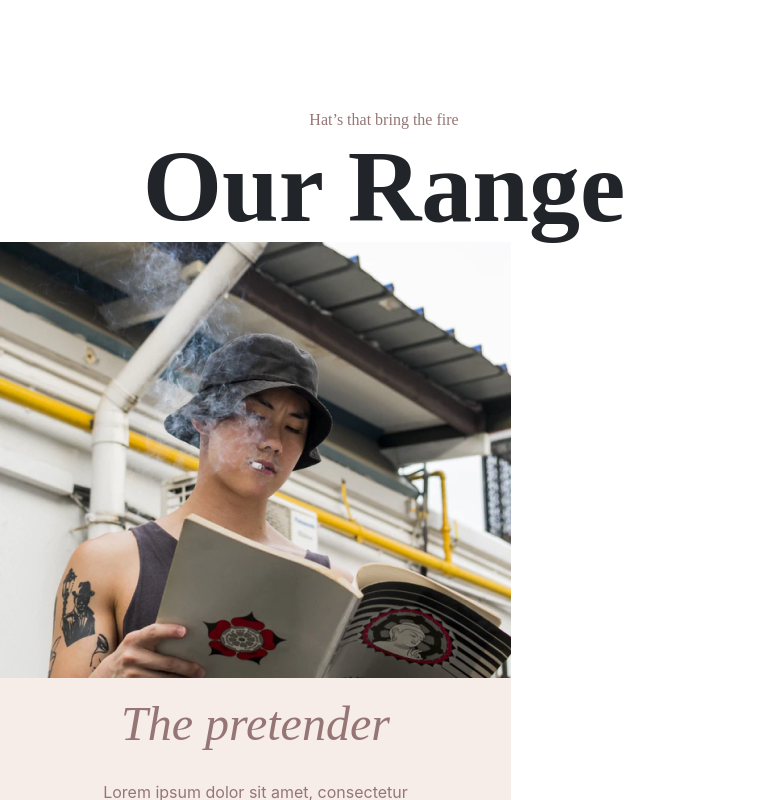
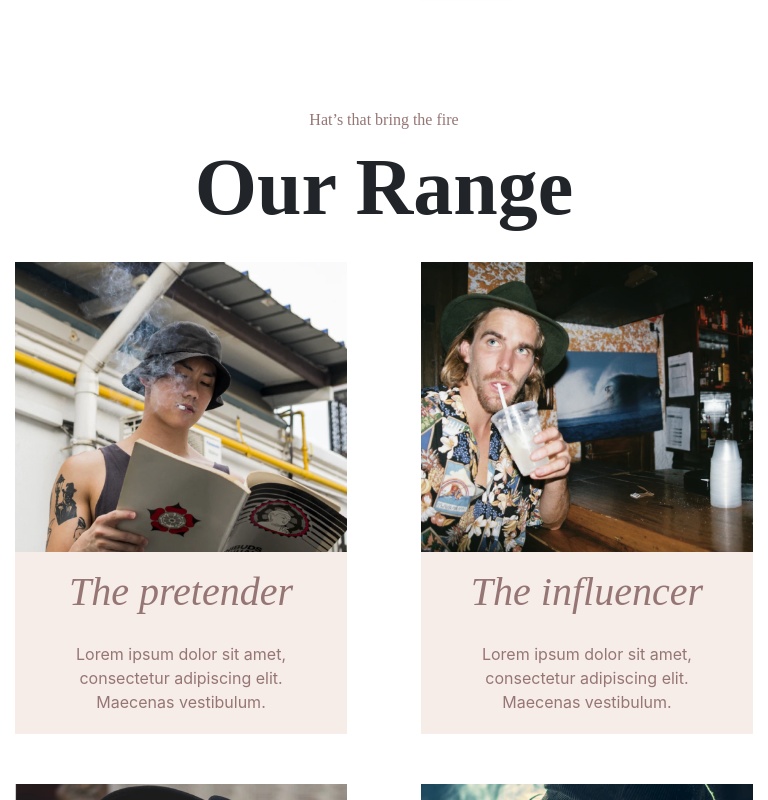
Before and after one commit to iiikova/madHatters-web, an Angular app: page / in a window 768 px wide. Shown: the part 1380-2180 px from the top of the page. Built offline with nearby package versions, Linux system fonts and the light colour scheme.

Commit message:
resp range comp

```diff
--- a/src/app/app.component.html
+++ b/src/app/app.component.html
@@ -4,4 +4,4 @@
 <app-range></app-range>
 <app-quote></app-quote>
 <app-newsletter></app-newsletter>
-<app-footer></app-footer>
+<!-- <app-footer></app-footer> -->
--- a/src/app/components/range/range.component.scss
+++ b/src/app/components/range/range.component.scss
@@ -8,8 +8,9 @@
 .section-brands {
   padding-top: 100px;
   padding-bottom: 100px;
+  margin-left: 15px;
+  margin-right: 15px;
   text-align: center;
-    box-sizing: border-box;
   .subtitle {
     font-family: Poppins;
     font-size: 16px;
@@ -18,11 +19,9 @@
     line-height: 24px;
     letter-spacing: 0em;
     color: #967675;
-
   }
   .title {
     font-family: Playfair Display;
-        font-size: 102px;
     font-style: normal;
     font-weight: 700;
     line-height: 110px;
@@ -30,47 +29,124 @@
   .brands-items {
     display: flex;
     justify-content: space-between;
-        flex-wrap: wrap;
     .item {
-            display: flex;
-            flex-direction: column;
-            justify-content: center;
-            width: 511px;
+      margin-bottom: 50px;
       .img {
         img {
           width: 100%;
         }
       }
       .content {
-                margin-top: -10px;
-                background: #F6ECE8;
+        background: #f6ece8;
         .content-title {
           font-family: Playfair Display;
           font-size: 48px;
           font-style: italic;
           font-weight: 400;
-                        color:  #967675;
+          color: #967675;
           padding: 10px 0px 0 0;
         }
         .content-subtitle {
-                        color:  #967675;
-                        text-align: center;
-                        padding: 20px 100px 30px 100px;
+          color: #967675;
+          padding: 20px 20px;
         }
       }
     }
-        .item:nth-child(2), .item:nth-child(4) {
-            margin-top: 150px;
-        }
-
-
   }
   .more {
     padding: 50px;
     font-size: 56px;
-        background-image: url('../../../assets/images/More.svg');
+    background-image: url("../../../assets/images/More.svg");
     background-repeat: no-repeat;
     background-position: center;
   }
+}
+
+// X-Small devices (portrait phones, less than 576px)
+// No media query for `xs` since this is the default in Bootstrap
+
+// Small devices (landscape phones, 576px and up)
+@media (max-width: 425px) {
+  .section-brands {
+    .title {
+      font-size: 60px;
+    }
+    .brands-items {
+      display: flex;
+      flex-direction: column;
+      justify-content: center;
+      .item {
+        margin-bottom: 20px;
+      }
+    }
+  }
+}
+
+// Medium devices (tablets, 768px and up)
+@media (min-width: 768px) {
+  .section-brands {
+    .title {
+      font-size: 80px;
+    }
+    .brands-items {
+      display: flex;
+      justify-content: space-between;
+      flex-direction: row;
+      flex-wrap: wrap;
+    }
+  }
+}
+
+// X-Large devices (large desktops, 1200px and up)
+@media (max-width: 1200px) {
+  .section-brands {
+    .title {
+      margin-bottom: 20px;
+    }
+    .brands-items {
+      .item {
+        flex-basis: 45%;
+        .content {
+          .content-title {
+            font-size: 40px;
+          }
+          .content-subtitle {
+            padding: 20px 60px;
 
           }
+        }
+      }
+    }
+    .more {
+      padding-top: 15px;
+      padding-bottom: 15px;
+      font-size: 36px;
+      background-size: contain;
+    }
+  }
+}
+
+// XX-Large devices (larger desktops, 1400px and up)
+@media (min-width: 1440px) {
+  .section-brands {
+    .title {
+      font-size: 100px;
+    }
+    .title {
+      margin-bottom: 20px;
+    }
+    .brands-items {
+      .item {
+        flex-basis: 45%;
+        .content {
+            .content-subtitle {
+                font-size: 18px;
+                padding: 20px 60px;
+              }
+        }
+
+      }
+
+    }
+  }
+}
```
Lines whose indentation alone changed are shown as unchanged.
